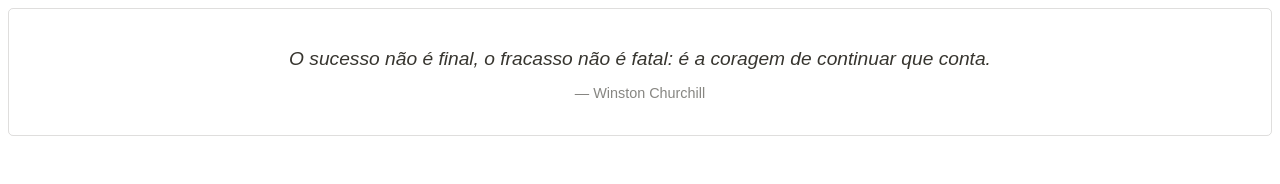
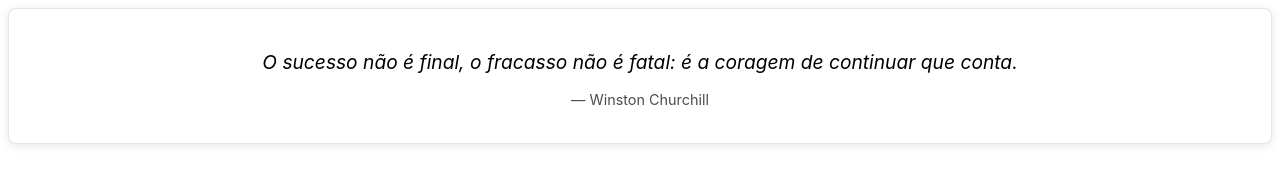
Before and after one commit to carlosdqlima/notion-quotes-widget-rise-flow, a plain HTML site: page index.html in a window 1280 px wide. Drawn offline with Linux system fonts and the light colour scheme.

Commit message:
Ajusta estilos do container de citação para melhorar a legibilidade e a estética no tema escuro

```diff
--- a/style.css
+++ b/style.css
@@ -1,35 +1,27 @@
-:root {
-    --bg-color: transparent;
-    --text-color: rgb(55, 53, 47);
-    --border-color: rgba(55, 53, 47, 0.16);
-    --author-color: rgba(55, 53, 47, 0.6);
-}
- .quote-container {
-    font-family: sans-serif;
+.quote-container {
+    font-family: -apple-system, BlinkMacSystemFont, "Segoe UI", "Roboto", sans-serif;
     padding: 20px;
-    border: 1px solid var(--border-color);
-    border-radius: 5px;
+    border: 1px solid rgba(128, 128, 128, 0.2);
+    border-radius: 8px;
     text-align: center;
-    color: var(--text-color);
-     background-color: var(--bg-color);
-}
-.quote-text {
-   font-style: italic;
-    font-size: 1.2em;
-    margin-bottom: 10px;
+    background-color: rgba(255, 255, 255, 0.05);
+    backdrop-filter: blur(10px);
+    box-shadow: 0 2px 10px rgba(0, 0, 0, 0.1);
 }
 
- .quote-author {
-   font-size: 0.9em;
-    color: var(--author-color);
+.quote-text {
+    font-style: italic;
+    font-size: 1.2em;
+    margin-bottom: 12px;
+    line-height: 1.5;
+}
+
+.quote-author {
+    font-size: 0.9em;
+    opacity: 0.7;
 }
 
 body.notion-dark-theme .quote-container {
-  background-color: rgba(30, 30, 30, 0.85) !important;
-  color: rgb(250, 250, 250) !important;
- border: 1px solid rgba(255, 255, 255, 0.2) !important;
+    border-color: rgba(255, 255, 255, 0.1);
+    box-shadow: 0 2px 10px rgba(0, 0, 0, 0.2);
 }
-
- body.notion-dark-theme  .quote-author {
-     color: rgba(250, 250, 250, 0.7) !important;
-}
```
